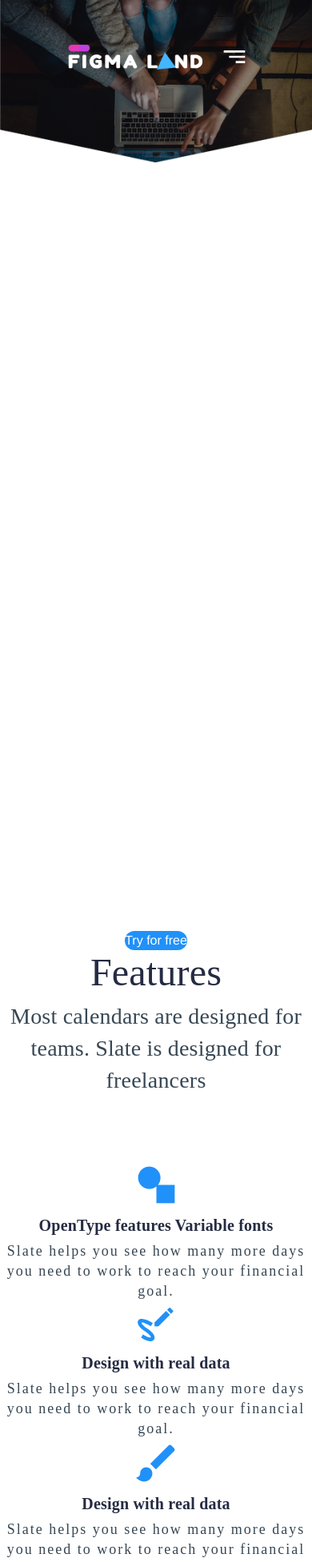
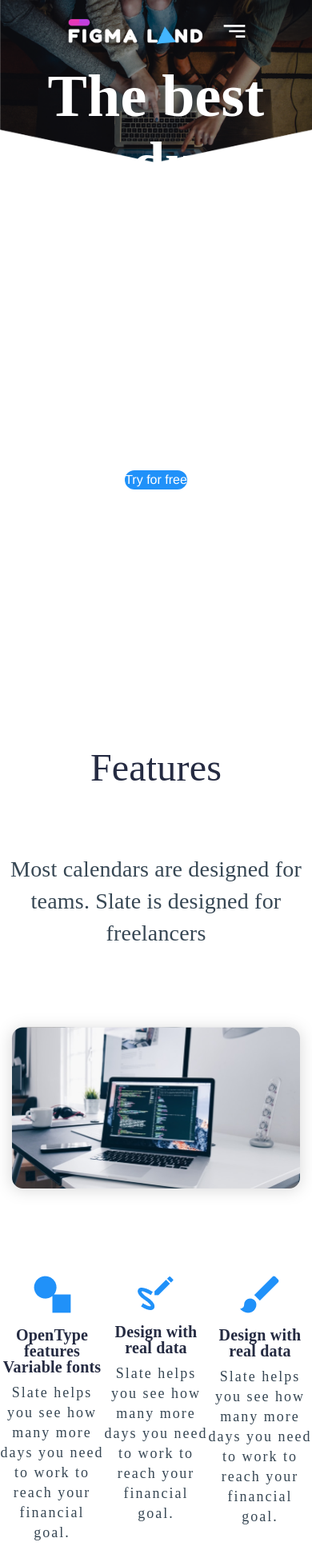
Before and after one commit to herimalala-ranaivoarisoa-rivomanana/figma, a Vue app: page / in a window 390 px wide. Shown: the top 1953 px of the page at 80% size. Built offline with nearby package versions, Linux system fonts and the light colour scheme; a web font is replaced by a local one; what tailwindcss-pixel-dimensions would draw is missing.

Commit message:
[Figma][Debug]responsive-functionality-on-TheHeader

```diff
--- a/src/App.vue
+++ b/src/App.vue
@@ -57,7 +57,7 @@ export default {
   },
   computed: {
   mobile() {
-      return this.width <640 ? true : false
+      return this.width <481 ? true : false
 
     }
   },
--- a/src/components/Features.vue
+++ b/src/components/Features.vue
@@ -1,19 +1,16 @@
 <template>
-  <section class="w-full h-1362px m-auto">
-    <div class="m-auto mb-2 center w-214px h-75px">
+  <section class="w-full h-1362px m-auto flex flex-col items-center mb-80">
+    <div class="m-auto mb-20 center w-214px h-75px">
       <p class="font-Graphik font-normal text-h2 text-text-primary">{{title}}</p>
     </div>
     <div class="m-auto mb-20 center w-552px h-100px">
       <p class=" font-Graphik font-normal text-h3 text-text-secondary">{{description}}</p>
     </div>
+    <div v-if="isMobile" class="m-auto mb-20">
+      <img src="sources/mobile/videoscreen.svg" alt="videoscreen">
+    </div>
     <div class="m-auto center flex
-    2xl:h-257px xl:h-257px lg:h-257px
-    2xl:max-w-features  xl:max-w-features  lg:max-w-features
-    2xl:flex-row  2xl:flex-wrap 2xl:justify-between
-    xl:flex-row  xl:flex-wrap xl:justify-between
-    lg:flex-row  lg:flex-wrap lg:justify-between
-    md:flex-col sm:flex-col esm:flex-col
-    md:center sm:center esm:center">
+                sm:flex sm:w-full sm:flex-col sm:items-center">
       <div class="m-0 w-255px h-257px flex flex-col items-center"
            v-for="feature in features" :key="feature.id">
         <img class="w-61px h-61px mb-2.5" :src="feature.icon" :alt="feature.title">
@@ -21,8 +18,8 @@
         <p class=" font-Graphik font-normal text-p justify-center text-text-secondary">{{feature.description}}</p>
       </div>
     </div>
-    <div class="w-full md:invisible sm:invisible esm:invisible">
-      <img class="m-auto hover:mx-logo" src="images/videoscreen.png">
+    <div v-if="!isMobile" class="w-full">
+      <img  class="m-auto hover:mx-logo" src="images/videoscreen.png">
     </div>
 
 </section>
@@ -31,6 +28,11 @@
 <script>
 export default {
   name:'Features',
+      props: {
+    isMobile: {
+        type: Boolean
+    },
+  },
   data(){
     return {
       title:'Features',
--- a/src/components/TheHeader.vue
+++ b/src/components/TheHeader.vue
@@ -1,11 +1,12 @@
 <template>
-  <header>
+  <header class="mb-80">
     <div class="w-full m-auto center h-863px absolute -z-10" >
       <img class="m-auto bsolute -z-10 h-863px object-cover"
               srcset="images/background.png" alt="banner">
     </div>
-    <nav class="w-full  relative pt-8 z-10 flex items-center justify-center
-                mb-36">
+    <nav class="w-full  relative z-10 flex items-center justify-center
+                2xl:pt-8 xl:pt-8 lg:pt-8 md:pt-8 sm:pt-0
+                2xl:mb-32 xl:mb-32 lg:mb-32  md:mb-32 sm:mb-32">
       <div  v-if="!isMobile" class="m-0">
         <a class="font-Graphik font-normal  text-link text-white
             mx-menu" v-for="menu in menus" :key="menu">{{menu.value}}</a>
@@ -28,20 +29,17 @@
       <p class="m-auto p-0 font-Graphik
                 font-bold text-h1 text-white
                 2xl:mx-60 xl:mx-60 lg:mx-0
-                md:mx-0 sm:mx-8
-                2xl:my-8 xl:my-6 lg:my-5
-                md:my-3 sm:my-3 mb-80
-                lg:text-h2 lg:font-bold">
+                md:mx-0 sm:mx-0
+                lg:text-h2 lg:font-bold
+                sm:font-normal sm:text-h2
+                mb-8">
                 {{pageTitle}}
                 </p>
       <p class="m-auto p-0  my-0 font-Graphik
                 font-normal text-h2 text-white
                 2xl:mx-0 xl:mx-0 lg:mx-0
                 md:mx-0 sm:mx-8
-                2xl:my-8 xl:my-8 lg:my-8
-                md:my-3 sm:my-3
-                lg:text-h3
-                  mb-36">
+                lg:text-h3 mb-8">
                 {{isMobile?pageDescription.mobile:pageDescription.desktop}}
                 </p>
     </div>
--- a/tailwind.config.js
+++ b/tailwind.config.js
@@ -15,7 +15,7 @@ module.exports = {
         'menu':'20px',
         'logo':'19px',
         'social':'14px',
-        'nav':'132px',
+        'logo-social':'240px',
       },
       maxWidth:{
         '1440':'1440px',
```
Also changed, not shown: 1 other file (tests, documents, lock files or other folders).
